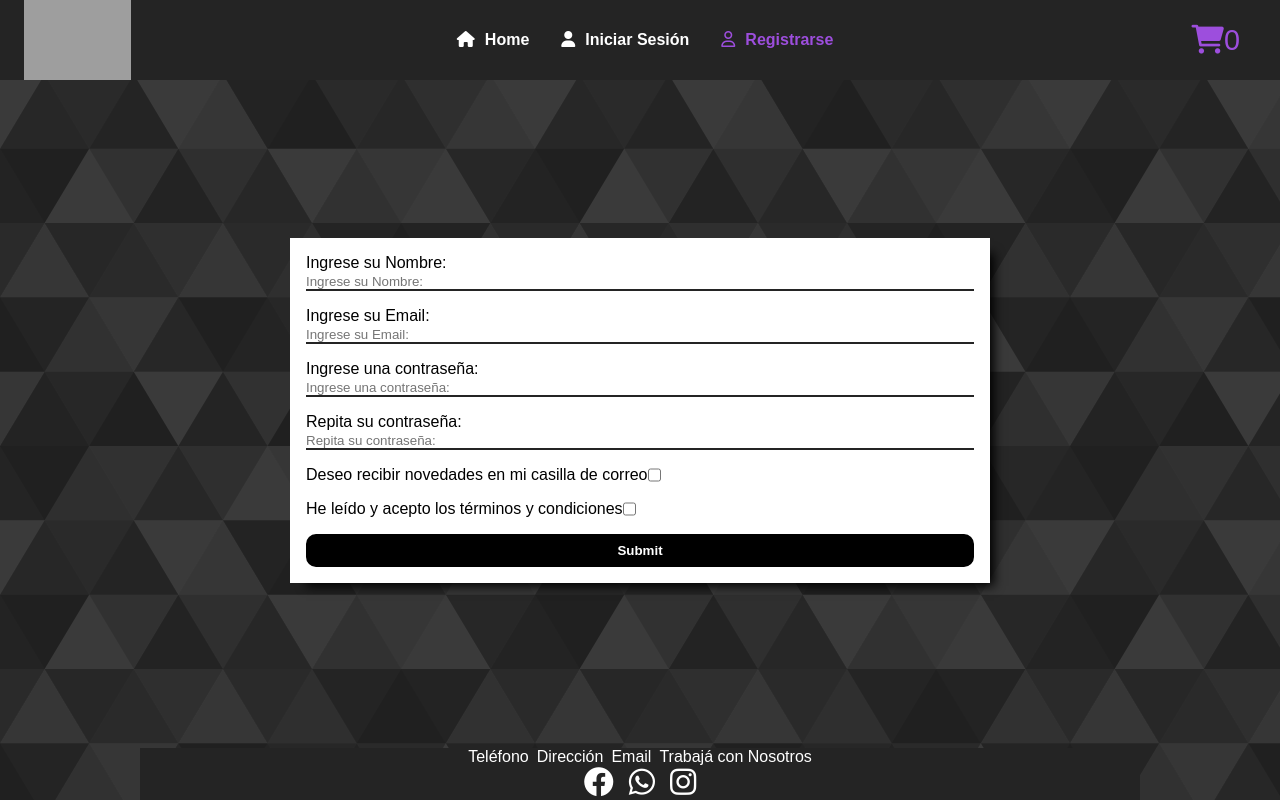
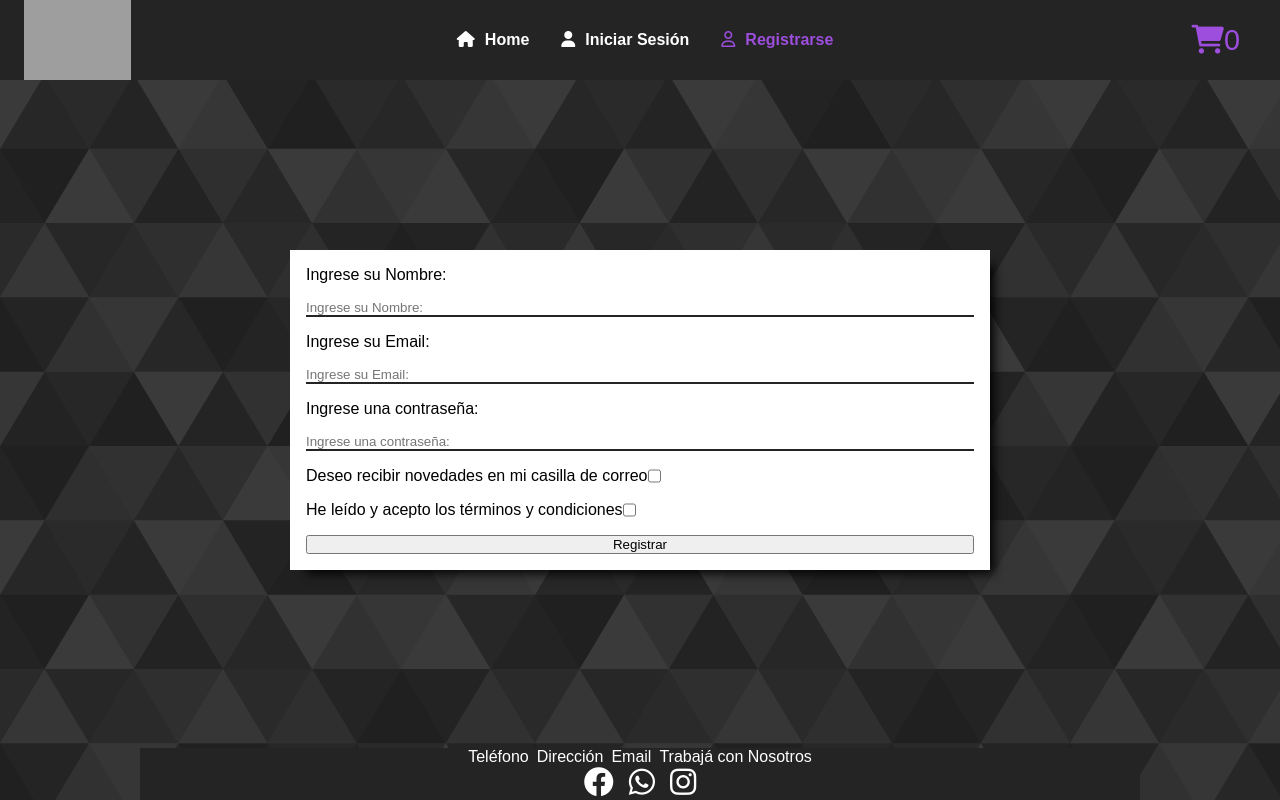
Before and after one commit to LucasS2k/NextCLTHNG, a React (Create React App) app: page /register in a window 1280 px wide. Built offline with nearby package versions, Linux system fonts and the light colour scheme; grey boxes are pictures that could not be loaded.

Commit message:
login, register fix

```diff
--- a/src/assets/img/data/constants.js
+++ b/src/assets/img/data/constants.js
@@ -1,2 +1 @@
-export const API_URL =
-  "mongodb+srv://lucasnahuel2000silva:A7TuVXpeTLrAbrta@cluster0.ipihgbn.mongodb.net/";
+export const API_URL = "https://next-api-taupe.vercel.app/";
--- a/src/axios/axiosUser.js
+++ b/src/axios/axiosUser.js
@@ -1,27 +1,17 @@
 import axios from "axios";
-import { API_URL } from "../assets/img/data/constants";
+// import { API_URL } from "../assets/img/data/constants";
 export const loginUser = async (email, password) => {
   try {
-    const response = await axios.post(`${API_URL}/auth/login`, {
-      email,
-      password,
-    });
+    const response = await axios.post(
+      `https://next-api-taupe.vercel.app/auth/login`,
+      {
+        email,
+        password,
+      }
+    );
     return response.data;
   } catch (error) {
     console.log(error);
     return alert(error.response.data.msg);
   }
 };
-export const createUser = async (nombre, email, password) => {
-  try {
-    await axios.post(`${API_URL}/auth/register`, {
-      nombre,
-      email,
-      password,
-    });
-    const user = await loginUser(email, password);
-    return user;
-  } catch (error) {
-    return alert(error.response.data.errors[0].msg);
-  }
-};
--- a/src/components/Input.js
+++ b/src/components/Input.js
@@ -11,6 +11,7 @@ const Input = ({ label, type, name, isError }) => {
         id={label}
         error={isError}
         as={InputStyled}
+        value={FormData.name}
         placeholder={label}
       />
       <ErrorMessage name={name} component={ErrorStyled} />
--- a/src/components/Login.js
+++ b/src/components/Login.js
@@ -1,66 +1,58 @@
+import React, { useState } from "react";
+import axios from "axios";
+import { InputStyled } from "../styles/FormStyles";
 import { LoginStyled } from "../styles/LoginStyles";
-import { Formik } from "formik";
-import * as Yup from "yup";
-import React, { useState } from "react";
-import Input from "./Input";
-import { Link } from "react-router-dom";
-import { loginUser } from "../axios/axiosUser";
-import { useDispatch } from "react-redux";
-
-const validationSchema = Yup.object({
-  ingresaremail: Yup.string()
-    .trim()
-    .email("Email inválido")
-    .required("Ingrese un Email"),
-  password: Yup.string().required("Por favor, ingrese su contraseña"),
+const Login = () => {
+  const [formData, setFormData] = useState({
+    email: "",
+    password: "",
   });
 
-const Login = () => {
-  const dispatch = useDispatch();
-  const [user, setUser] = useState(null);
+  const handleChange = (e) => {
+    const { name, value } = e.target;
+    setFormData({ ...formData, [name]: value });
+  };
+
+  const handleSubmit = async (e) => {
+    e.preventDefault();
+
+    try {
+      const response = await axios.post(
+        "https://next-api-taupe.vercel.app/auth/login",
+        formData
+      );
+
+      console.log("Sesion iniciada", response.data);
+    } catch (error) {
+      console.error("Inicio de sesion fallido", error);
+    }
+  };
 
   return (
-    <Formik
-      initialValues={{ ingresaremail: "", password: "" }}
-      validationSchema={validationSchema}
-      onSubmit={async (values) => {
-        const loggedInUser = await loginUser(
-          values.ingresaremail,
-          values.password
-        );
-        if (loggedInUser) {
-          dispatch(
-            setUser({
-              ...loggedInUser.usuario,
-              token: loggedInUser.token,
-            })
-          );
-          setUser(loggedInUser);
-        }
-      }}
-    >
-      {({ errors, touched }) => (
-        <LoginStyled>
+    <LoginStyled onSubmit={handleSubmit}>
       <div className="formulario">
-            <Input
-              isError={errors.ingresaremail && touched.ingresaremail}
-              name="ingresaremail"
-              label="Email:"
+        <label htmlFor="email">Ingrese su Email:</label>
+        <InputStyled
+          name="email"
           type="email"
-            ></Input>
-            <Input
-              isError={errors.password && touched.password}
+          placeholder="Ingrese su Email:"
+          value={formData.email}
+          onChange={handleChange}
+        />
+        <label htmlFor="password">Ingrese su contraseña:</label>
+        <InputStyled
           name="password"
-              label="Contraseña:"
           type="password"
-            ></Input>
+          placeholder="Ingrese su contraseña:"
+          value={formData.password}
+          onChange={handleChange}
+        />
         <input type="submit" className="submitbutton" />
-            <Link to="/login">Olvidé mi contraseña</Link>
-            <Link to="/register">Crear una cuenta</Link>
+
+        <a href="/login">Olvidé mi contraseña</a>
+        <a href="/register">Crear una cuenta</a>
       </div>
     </LoginStyled>
-      )}
-    </Formik>
   );
 };
 
--- a/src/components/Register.js
+++ b/src/components/Register.js
@@ -1,14 +1,10 @@
-import React from "react";
+import { useState } from "react";
 import { LoginStyled } from "../styles/LoginStyles";
-import { Formik } from "formik";
+import { Formik, ErrorMessage } from "formik";
 import * as Yup from "yup";
-import Input from "./Input";
-import { API_URL } from "../assets/img/data/constants";
-import axios from "axios";
-import { loginUser } from "../axios/axiosUser";
-
+import { ErrorStyled, InputStyled } from "../styles/FormStyles";
 const validationSchema = Yup.object({
-  name: Yup.string().required("Ingrese su nombre"),
+  nombre: Yup.string().required("Ingrese su nombre"),
   email: Yup.string()
     .trim()
     .email("Email inválido")
@@ -19,89 +15,100 @@ const validationSchema = Yup.object({
     .matches(/[0-9]/, "La contraseña debe tener al menos un dígito")
     .matches(/[a-z]/, "La contraseña debe tener al menos una minúscula")
     .matches(/[A-Z]/, "La contraseña debe tener al menos una mayúscula"),
-  repeatPassword: Yup.string()
-    .required("Reingrese su contraseña")
-    .oneOf([Yup.ref("password")], "Las contraseñas no coinciden"),
-  terms: Yup.boolean().oneOf([true], "Requerido"),
+});
+function Register() {
+  const [formData, setFormData] = useState({
+    nombre: "",
+    email: "",
+    password: "",
   });
 
-const Register = () => {
-  const createUser = async (nombre, email, password) => {
-    try {
-      await axios.post(`${API_URL}/auth/register`, {
-        nombre,
-        email,
-        password,
-      });
-      const user = await loginUser(email, password);
-      return user;
-    } catch (error) {
-      return alert(error.response.data.errors[0].msg);
-    }
+  const handleChange = (e) => {
+    const { name, value } = e.target;
+    setFormData({ ...formData, [name]: value });
   };
 
-  const handleSubmit = async (values, { setSubmitting, resetForm }) => {
-    const user = await createUser(values.name, values.email, values.password);
+  const handleSubmit = async (e) => {
+    e.preventDefault();
+
+    try {
+      const response = await fetch(
+        "https://next-api-taupe.vercel.app/auth/register",
+        {
+          method: "POST",
+          headers: {
+            "Content-Type": "application/json",
+          },
+          body: JSON.stringify(formData),
+        }
+      );
+
+      if (response.ok) {
+        console.log("Usuario registrado exitosamente");
+      } else {
+        console.error("Registro fallido");
+      }
+    } catch (error) {
+      console.error("Ha ocurrido un error", error);
+    }
   };
 
   return (
     <Formik
-      initialValues={{
-        name: "",
-        email: "",
-        password: "",
-        repeatPassword: "",
-        terms: false,
-      }}
+      initialValues={formData}
       validationSchema={validationSchema}
       onSubmit={handleSubmit}
     >
-      {({ errors, touched }) => (
-        <LoginStyled>
+      <LoginStyled onSubmit={handleSubmit}>
         <div className="formulario">
-            <Input
-              isError={errors.name & touched.name}
-              name="name"
-              label="Ingrese su Nombre:"
-              type="string"
-            ></Input>
-            <Input
-              isError={errors.email & touched.email}
+          <label htmlFor="nombre">Ingrese su Nombre:</label>
+          <InputStyled
+            type="text"
+            id="nombre"
+            name="nombre"
+            value={formData.nombre}
+            onChange={handleChange}
+            placeholder="Ingrese su Nombre:"
+          />
+
+          <ErrorMessage name="nombre" component={ErrorStyled} />
+          <label htmlFor="email">Ingrese su Email:</label>
+          <InputStyled
+            type="email"
+            id="email"
             name="email"
-              label="Ingrese su Email:"
-              type="mail"
-            ></Input>
-            <Input
-              isError={errors.password & touched.password}
+            value={formData.email}
+            onChange={handleChange}
+            placeholder="Ingrese su Email:"
+          />
+          <ErrorMessage name="email" component={ErrorStyled} />
+          <label htmlFor="password">Ingrese una contraseña:</label>
+          <InputStyled
+            type="password"
+            id="password"
             name="password"
-              label="Ingrese una contraseña:"
-              type="password"
-            ></Input>
-            <Input
-              isError={errors.repeatPassword & touched.repeatPassword}
-              name="repeatPassword"
-              label="Repita su contraseña:"
-              type="password"
-            ></Input>
+            value={formData.password}
+            onChange={handleChange}
+            placeholder="Ingrese una contraseña:"
+          />
+          <ErrorMessage name="password" component={ErrorStyled} />
           <div className="checkboxs">
             Deseo recibir novedades en mi casilla de correo
             <input type="checkbox" className="checkbox" />
           </div>
           <div className="checkboxs">
             He leído y acepto los términos y condiciones
-              <Input
+            <input
               type="checkbox"
               name="terms"
               label=" "
               className="checkbox"
-              />
+            ></input>
           </div>
-            <input type="submit" className="submitbutton" />
+          <button type="submit">Registrar</button>
         </div>
       </LoginStyled>
-      )}
     </Formik>
   );
-};
-
+}
 export default Register;
```
Lines whose indentation alone changed are shown as unchanged.
